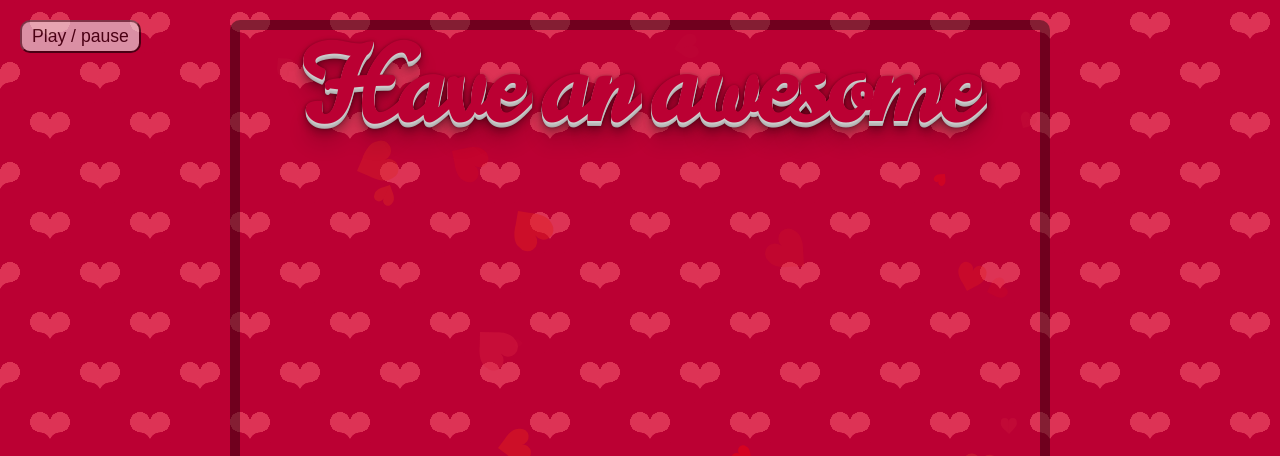
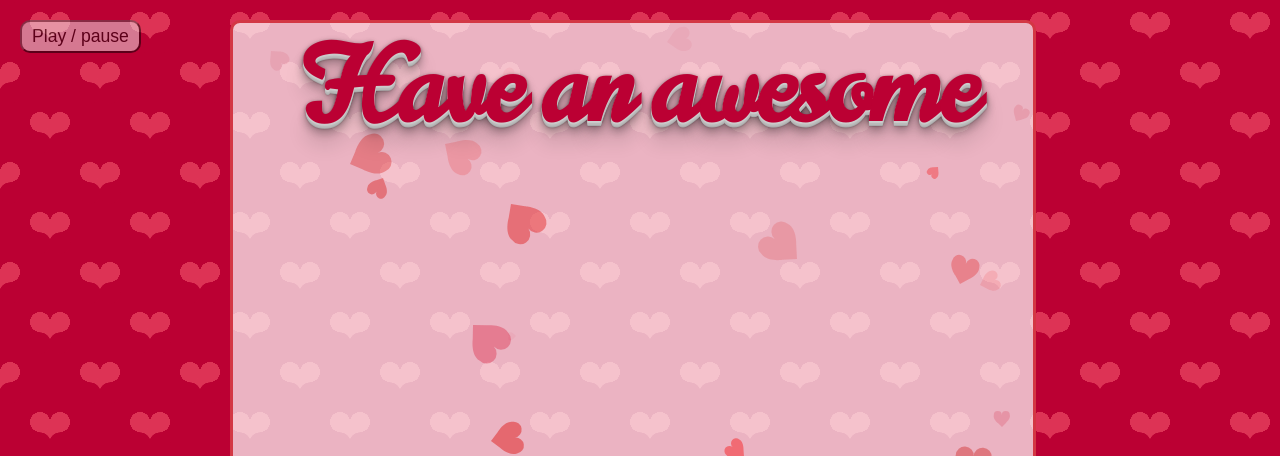
Before and after one commit to janmyler/Valentine-s-hearts, a plain HTML site: page index.html in a window 1280 px wide. Shown: the top 456 px of the page. Drawn offline with Linux system fonts and the light colour scheme; a web font is replaced by a local one.

Commit message:
Update styles slightly

```diff
--- a/style.css
+++ b/style.css
@@ -81,8 +81,9 @@ canvas {
     position: absolute;
     top: 10px;
     margin: 10px 70px;
-    border: 10px solid rgba(0, 0, 0, 0.4);
+    border: 3px solid rgb(211, 55, 68);
     border-radius: 10px;
+    background: rgba(255, 255, 255, 0.7);
     -moz-border-radius: 10px;
     -webkit-box-reflect: below 5px -webkit-linear-gradient(top, transparent, transparent 50%, rgba(255,255,255,0.3));
 }
@@ -95,12 +96,12 @@ button {
     padding: 4px 10px;
     border-radius: 10px;
     font-size: 1.1em;
-    opacity: .6;
+    opacity: .5;
     outline: none;
 }
 
 button:hover {
-  opacity: .9;
+    opacity: .9;
 }
 
 footer {
```
